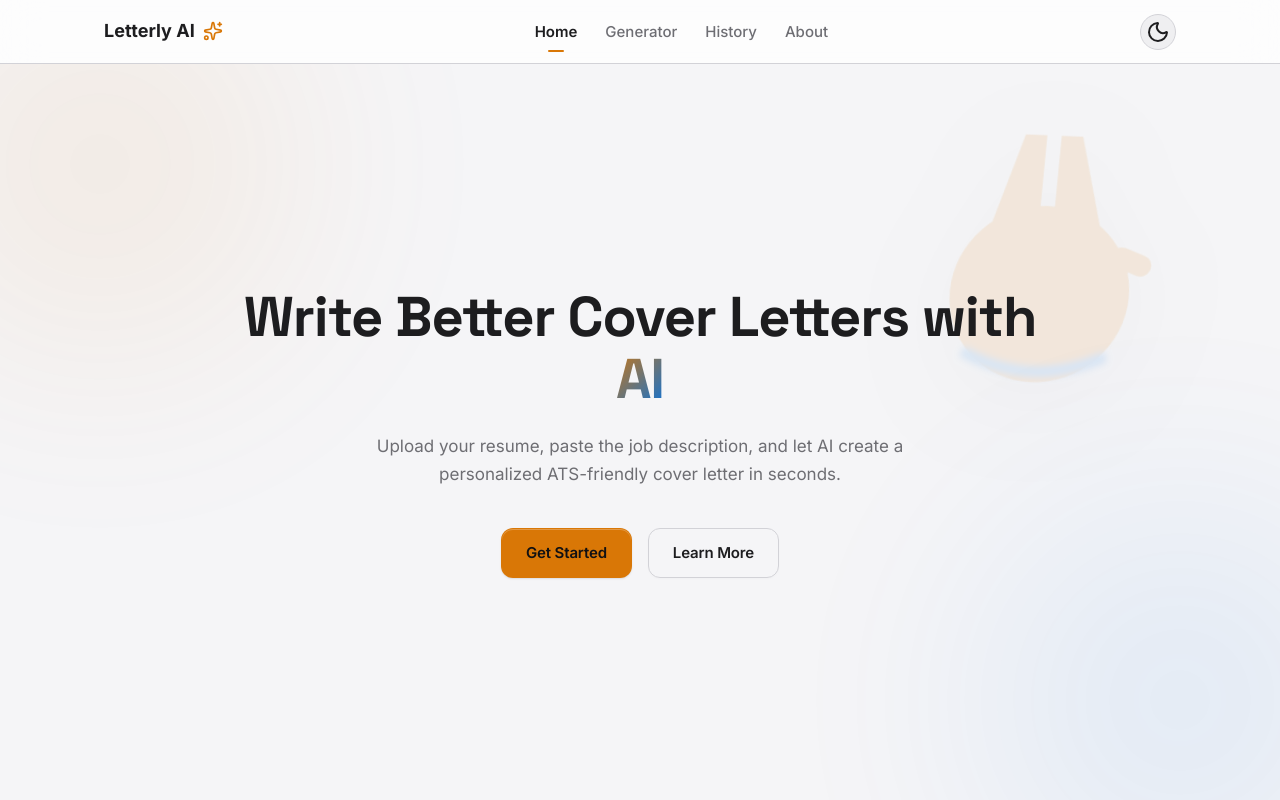
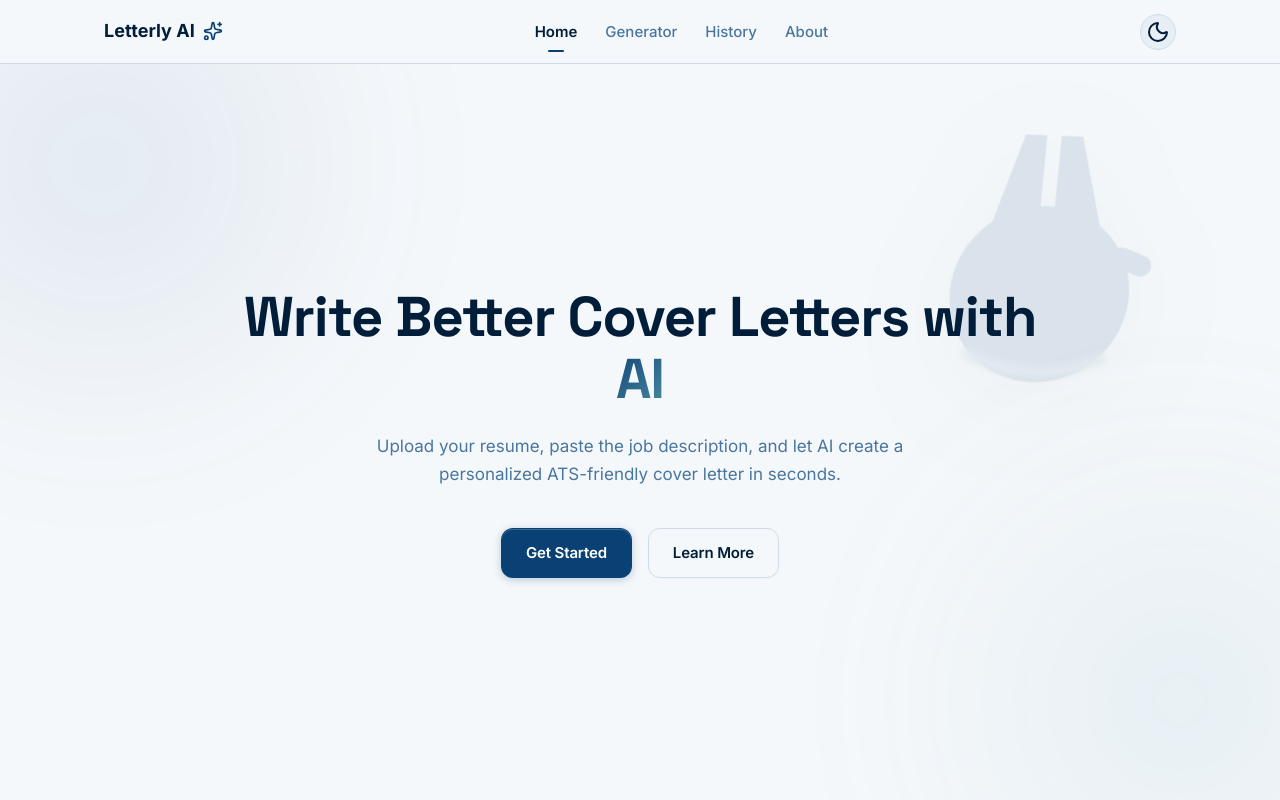
Before and after one commit to farhan0haris/letterly-ai-, a React (Vite) app: page / in a window 1280 px wide. Shown: the top 800 px of the page. Built offline with nearby package versions, Linux system fonts and the light colour scheme; no server answers; a web font is replaced by a local one.

Commit message:
style: Apply custom blue color palette with #0A4174 and #4E8EA2 accents

```diff
--- a/index.html
+++ b/index.html
@@ -7,7 +7,7 @@
     <meta name="description" content="Generate ATS-friendly, personalized cover letters in seconds using AI. Upload your resume, paste the job description, and let Letterly AI craft the perfect cover letter." />
     <meta name="keywords" content="cover letter generator, AI cover letter, ATS friendly, resume, job application, Groq AI, Letterly AI" />
     <meta name="author" content="Letterly AI" />
-    <meta name="theme-color" content="#D97706" />
+    <meta name="theme-color" content="#0A4174" />
     <meta property="og:title" content="Letterly AI — AI Cover Letter Generator" />
     <meta property="og:description" content="Generate ATS-friendly cover letters in seconds with AI" />
     <meta property="og:type" content="website" />
--- a/src/index.css
+++ b/src/index.css
@@ -1,27 +1,28 @@
 @import url('https://fonts.cdnfonts.com/css/aurebesh');
 :root {
-  /* LIGHT MODE — Apple + Claude Warm Design System */
-  --color-primary: #D97706;
-  --color-primary-hover: #B45309;
-  --color-primary-light: rgba(217, 119, 6, 0.08);
-  --color-accent: #0071E3;
-  --color-bg: #F5F5F7;
-  --color-bg-secondary: #EFEFF1;
+  /* LIGHT MODE — Custom Blue Palette (0A4174 & 4E8EA2) */
+  --color-primary: #0A4174;
+  --color-primary-hover: #001D39;
+  --color-primary-light: rgba(10, 65, 116, 0.08);
+  --color-accent: #4E8EA2;
+  --color-accent-hover: #0A4174;
+  --color-bg: #F5F8FB;
+  --color-bg-secondary: #E8EEF5;
   --color-card: #FFFFFF;
-  --color-text: #1D1D1F;
-  --color-text-muted: #6E6E73;
-  --color-border: #D2D2D7;
-  --color-divider: #E5E5EA;
-  --color-success: #34C759;
-  --color-warning: #FF9F0A;
-  --color-error: #FF453A;
-  --color-shadow: rgba(0, 0, 0, 0.04);
-  --color-nav-bg: rgba(255, 255, 255, 0.75);
+  --color-text: #001D39;
+  --color-text-muted: #49769F;
+  --color-border: #CDDCE8;
+  --color-divider: #E1EBF2;
+  --color-success: #10B981;
+  --color-warning: #F59E0B;
+  --color-error: #EF4444;
+  --color-shadow: rgba(0, 29, 57, 0.06);
+  --color-nav-bg: rgba(245, 248, 251, 0.85);
   --radius: 18px;
   --radius-sm: 10px;
-  --shadow-sm: 0 1px 3px rgba(0, 0, 0, 0.04), 0 1px 2px rgba(0, 0, 0, 0.02);
-  --shadow-md: 0 2px 8px rgba(0, 0, 0, 0.04), 0 4px 16px rgba(0, 0, 0, 0.03);
-  --shadow-lg: 0 4px 12px rgba(0, 0, 0, 0.05), 0 8px 32px rgba(0, 0, 0, 0.04);
+  --shadow-sm: 0 1px 3px rgba(0, 29, 57, 0.05), 0 1px 2px rgba(0, 29, 57, 0.03);
+  --shadow-md: 0 2px 8px rgba(0, 29, 57, 0.06), 0 4px 16px rgba(0, 29, 57, 0.04);
+  --shadow-lg: 0 4px 12px rgba(0, 29, 57, 0.08), 0 8px 32px rgba(0, 29, 57, 0.06);
   --transition: 0.2s ease-out;
   --font-family: 'Inter', -apple-system, BlinkMacSystemFont, 'SF Pro Display', system-ui, sans-serif;
   --font-heading: 'Space Grotesk', var(--font-family);
@@ -29,24 +30,26 @@
 }
 
 [data-theme='dark'] {
-  --color-bg: #0B0B0D;
-  --color-bg-secondary: #111113;
-  --color-card: #1E1E21;
-  --color-primary: #F59E0B;
-  --color-primary-hover: #FBBF24;
-  --color-primary-light: rgba(245, 158, 11, 0.1);
-  --color-accent: #5AC8FA;
-  --color-text: #F5F5F7;
-  --color-text-muted: #AEAEB2;
-  --color-border: #36363A;
-  --color-divider: #2C2C2E;
-  --color-success: #30D158;
-  --color-error: #FF6961;
-  --color-shadow: rgba(0, 0, 0, 0.3);
-  --color-nav-bg: rgba(22, 22, 24, 0.72);
-  --shadow-sm: 0 1px 3px rgba(0, 0, 0, 0.2);
-  --shadow-md: 0 2px 8px rgba(0, 0, 0, 0.2), 0 4px 16px rgba(0, 0, 0, 0.15);
-  --shadow-lg: 0 4px 12px rgba(0, 0, 0, 0.25), 0 8px 32px rgba(0, 0, 0, 0.2);
+  /* DARK MODE — Deep Navy Cosmic Palette */
+  --color-bg: #001D39;
+  --color-bg-secondary: #072B4F;
+  --color-card: #0A2B4C;
+  --color-primary: #4E8EA2;
+  --color-primary-hover: #7BBDE8;
+  --color-primary-light: rgba(78, 142, 162, 0.15);
+  --color-accent: #7BBDE8;
+  --color-accent-hover: #BDD8E9;
+  --color-text: #F0F6FA;
+  --color-text-muted: #BDD8E9;
+  --color-border: #154471;
+  --color-divider: #0D365C;
+  --color-success: #34D399;
+  --color-error: #F87171;
+  --color-shadow: rgba(0, 10, 25, 0.4);
+  --color-nav-bg: rgba(0, 29, 57, 0.85);
+  --shadow-sm: 0 1px 3px rgba(0, 10, 25, 0.3);
+  --shadow-md: 0 2px 8px rgba(0, 10, 25, 0.3), 0 4px 16px rgba(0, 10, 25, 0.2);
+  --shadow-lg: 0 4px 12px rgba(0, 10, 25, 0.35), 0 8px 32px rgba(0, 10, 25, 0.25);
 }
 
 *, *::before, *::after {
@@ -263,14 +266,24 @@ kbd {
 
 .btn-primary {
   background-color: var(--color-primary);
-  color: #111113;
-  box-shadow: 0 1px 2px rgba(0, 0, 0, 0.1), inset 0 1px 0 rgba(255, 255, 255, 0.25);
+  color: #FFFFFF;
+  box-shadow: 0 2px 8px rgba(10, 65, 116, 0.25), inset 0 1px 0 rgba(255, 255, 255, 0.2);
 }
 
 .btn-primary:hover {
   background-color: var(--color-primary-hover);
   transform: translateY(-1px);
-  box-shadow: 0 4px 12px rgba(217, 119, 6, 0.25), inset 0 1px 0 rgba(255, 255, 255, 0.3);
+  box-shadow: 0 4px 14px rgba(10, 65, 116, 0.35), inset 0 1px 0 rgba(255, 255, 255, 0.25);
+}
+
+[data-theme='dark'] .btn-primary {
+  color: #001D39;
+  font-weight: 700;
+  box-shadow: 0 2px 8px rgba(78, 142, 162, 0.3), inset 0 1px 0 rgba(255, 255, 255, 0.3);
+}
+
+[data-theme='dark'] .btn-primary:hover {
+  box-shadow: 0 4px 14px rgba(123, 189, 232, 0.4), inset 0 1px 0 rgba(255, 255, 255, 0.4);
 }
 
 .btn-primary:active {
--- a/src/pages/About.css
+++ b/src/pages/About.css
@@ -113,13 +113,17 @@
   height: 56px;
   border-radius: 50%;
   background: var(--color-primary);
-  color: #111113;
+  color: #ffffff;
   font-weight: 700;
   font-size: 1.25rem;
   display: flex;
   align-items: center;
   justify-content: center;
   letter-spacing: 1px;
+}
+
+[data-theme='dark'] .dev-avatar-glow {
+  color: #001D39;
 }
 
 .dev-name {
@@ -199,8 +203,8 @@
 }
 
 .email-icon {
-  background: rgba(56, 189, 248, 0.15);
-  color: #38BDF8;
+  background: rgba(78, 142, 162, 0.15);
+  color: var(--color-accent);
 }
 
 .insta-icon {
--- a/src/utils/pdfExport.js
+++ b/src/utils/pdfExport.js
@@ -21,7 +21,7 @@ export const exportToPDF = (content, companyName = '', position = '', template =
 
   // Apply template styles
   if (template === 'modern') {
-    doc.setFillColor(37, 99, 235);
+    doc.setFillColor(10, 65, 116);
     doc.rect(0, 0, pageWidth, 8, 'F');
     yPos += 10;
   } else if (template === 'minimalist') {
```
